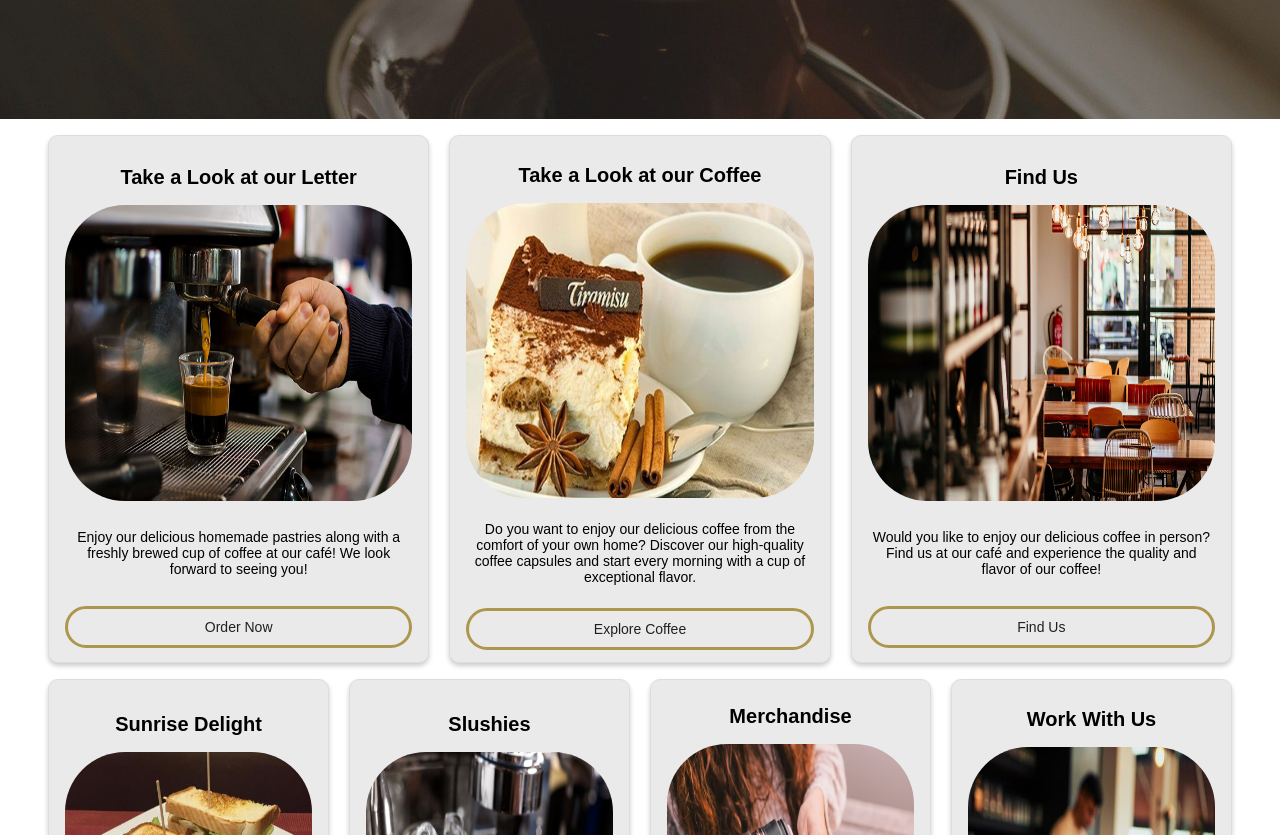
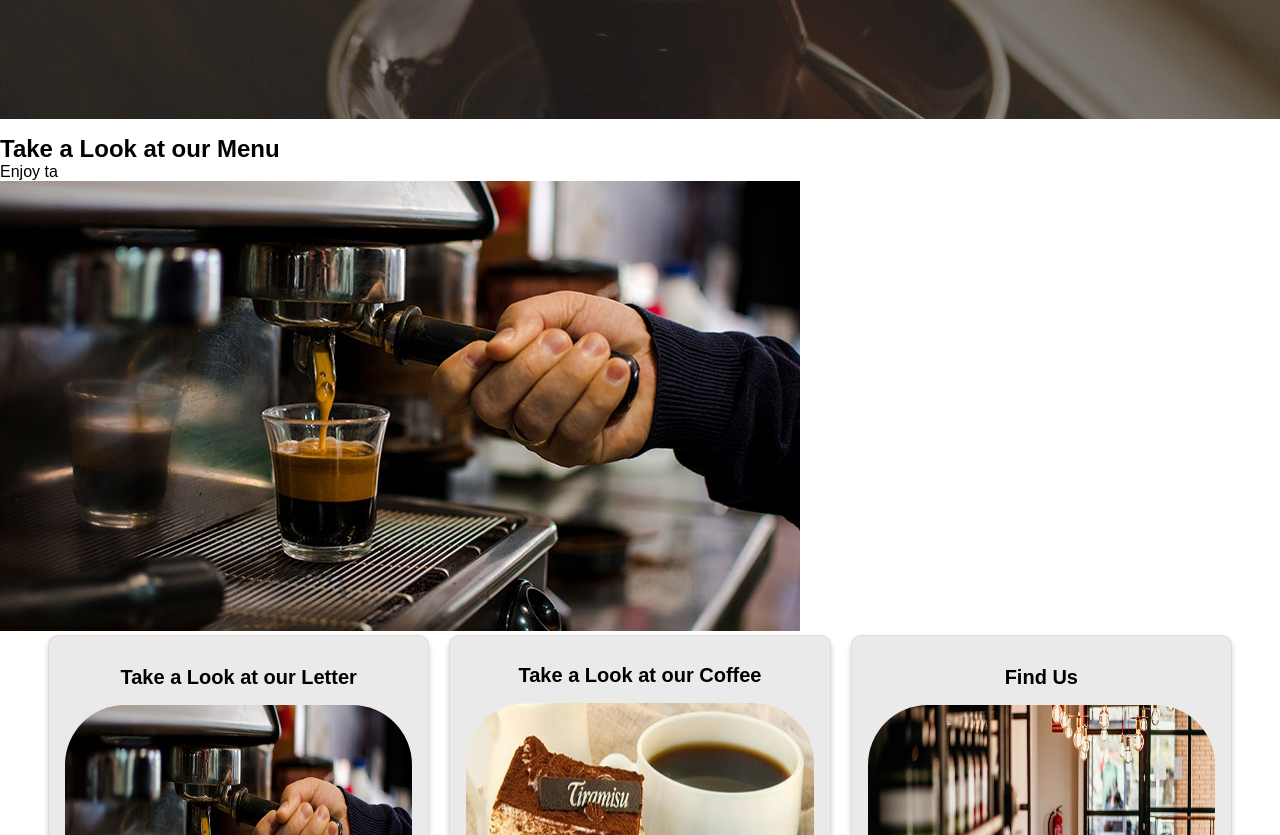
Before and after one commit to meeeww/tfg_cliente, a React (Vite) app: page / in a window 1280 px wide. Shown: the part 540-1375 px from the top of the page. Built offline with nearby package versions, Linux system fonts and the light colour scheme.

Commit message:
Fixing inicio

```diff
--- a/src/components/Informacion.jsx
+++ b/src/components/Informacion.jsx
@@ -25,6 +25,13 @@ const Informacion = () => {
 
     return (
         <div>
+            <div className="CartaInformacionContainer">
+                <div className="WrapperCartaInformacion">
+                    <h2>Take a Look at our Menu</h2>
+                    <p>Enjoy ta</p>
+                </div>
+                <img src={cafe1}></img>
+            </div>
             <div className="InformacionDivContainer1">
                 {linksUp.map((item) => (
                     <div key={item.title} className="InformacionDiv">
--- a/src/estilos/estilos.css
+++ b/src/estilos/estilos.css
@@ -187,6 +187,10 @@ body {
 }
 
 /*Informacion*/
+.CartaInformacionContainer{
+
+}
+
 .InformacionDivContainer1 {
   display: grid;
   grid-template-columns: repeat(3, 1fr);
```
